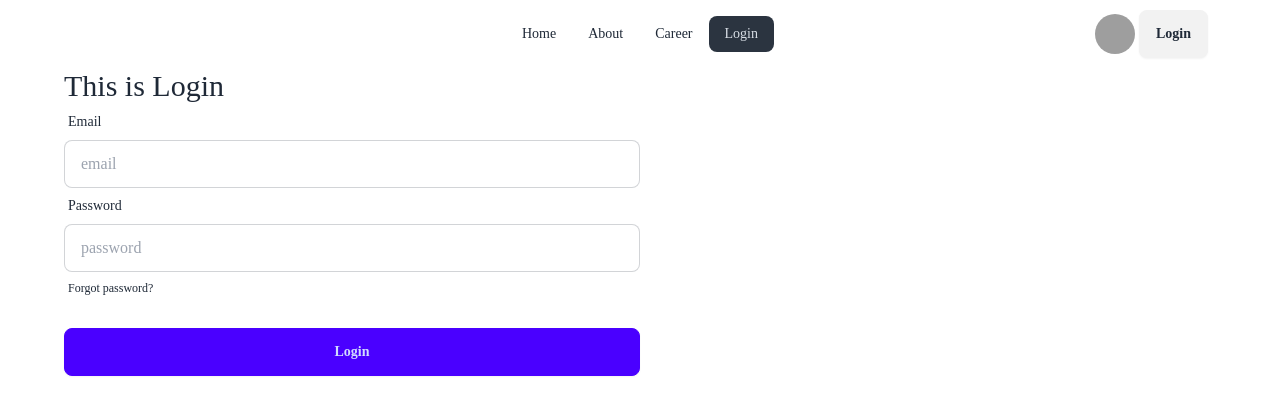
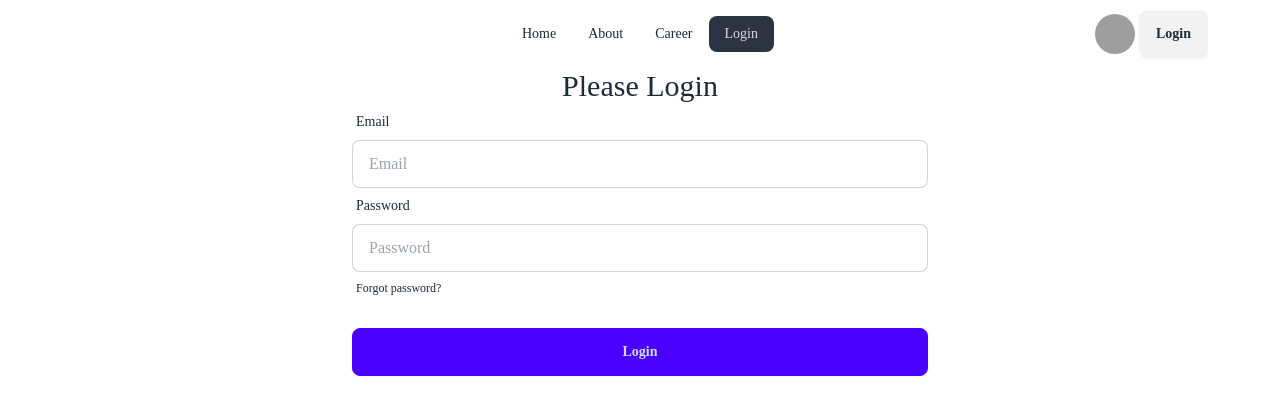
Before and after one commit to alalhosen/react-dragon-news-auth, a React (Vite) app: page /login in a window 1280 px wide. Shown: the top 414 px of the page. Built offline with nearby package versions, Linux system fonts and the light colour scheme; grey boxes are pictures that could not be loaded.

Commit message:
bug slove in password in login component

```diff
--- a/src/pages/Login/Login.jsx
+++ b/src/pages/Login/Login.jsx
@@ -1,18 +1,27 @@
 import Navbar from "../Shared/Navbar/Navbar";
 
 const Login = () => {
+
+const handleLogin = e =>{
+  e.preventDefault();
+  console.log(e.currentTarget);
+  const form = new FormData(e.currentTarget);
+  console.log(form.get('password'));
+}
+
   return (
     <div>
       <Navbar></Navbar>
-      <h2 className="text-3xl">This is Login</h2>
-      <form className="md:w-3/4 lg:w-1/2">
+      <h2 className="text-3xl text-center">Please Login</h2>
+      <form onSubmit={handleLogin} className="md:w-3/4 lg:w-1/2 mx-auto">
         <div className="form-control">
           <label className="label">
             <span className="label-text">Email</span>
           </label>
           <input
             type="email"
-            placeholder="email"
+            placeholder="Email"
+            name="email"
             className="input input-bordered"
             required
           />
@@ -23,7 +32,8 @@ const Login = () => {
           </label>
           <input
             type="password"
-            placeholder="password"
+            placeholder="Password"
+            name="password"
             className="input input-bordered"
             required
           />
```
